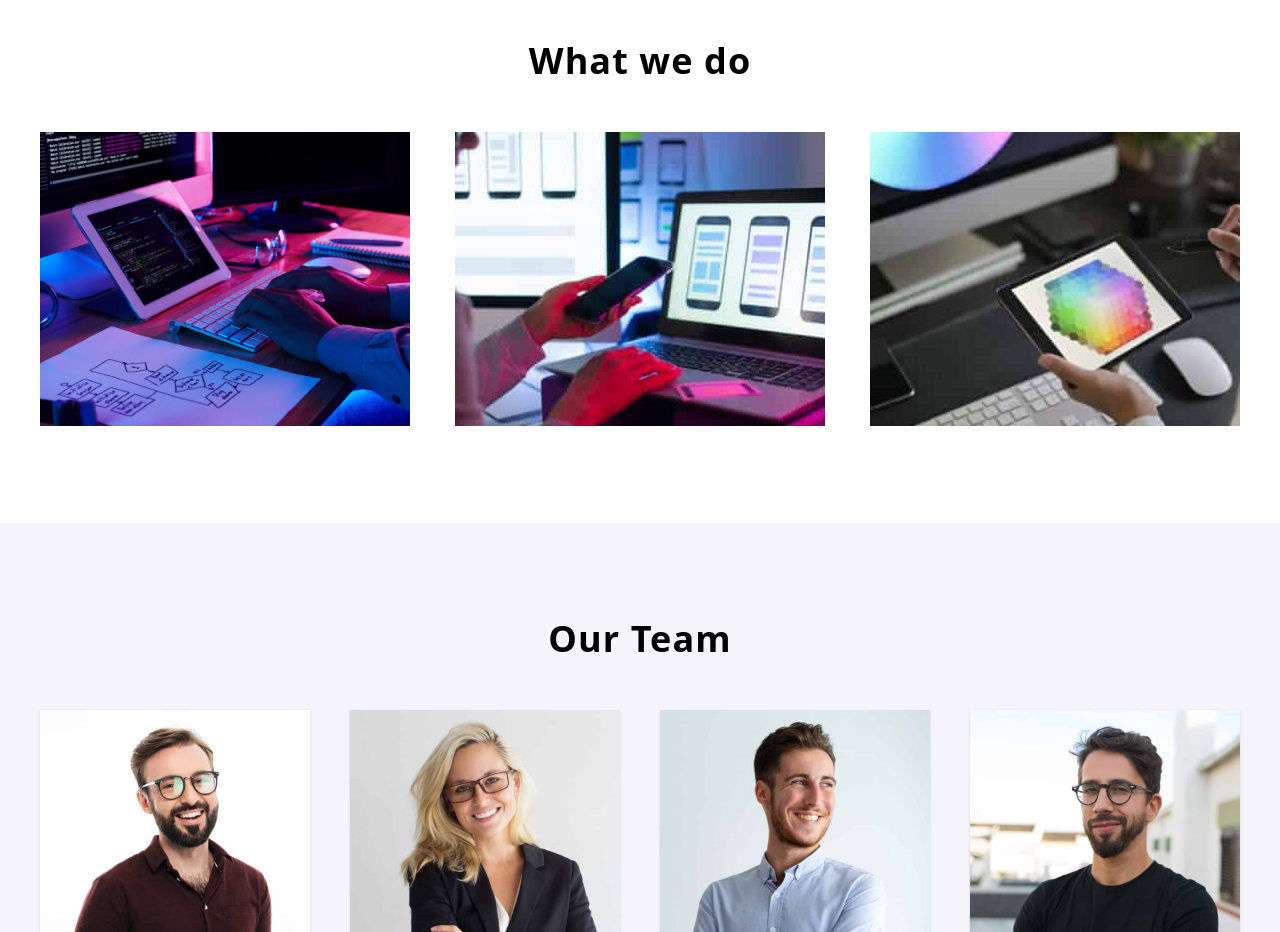
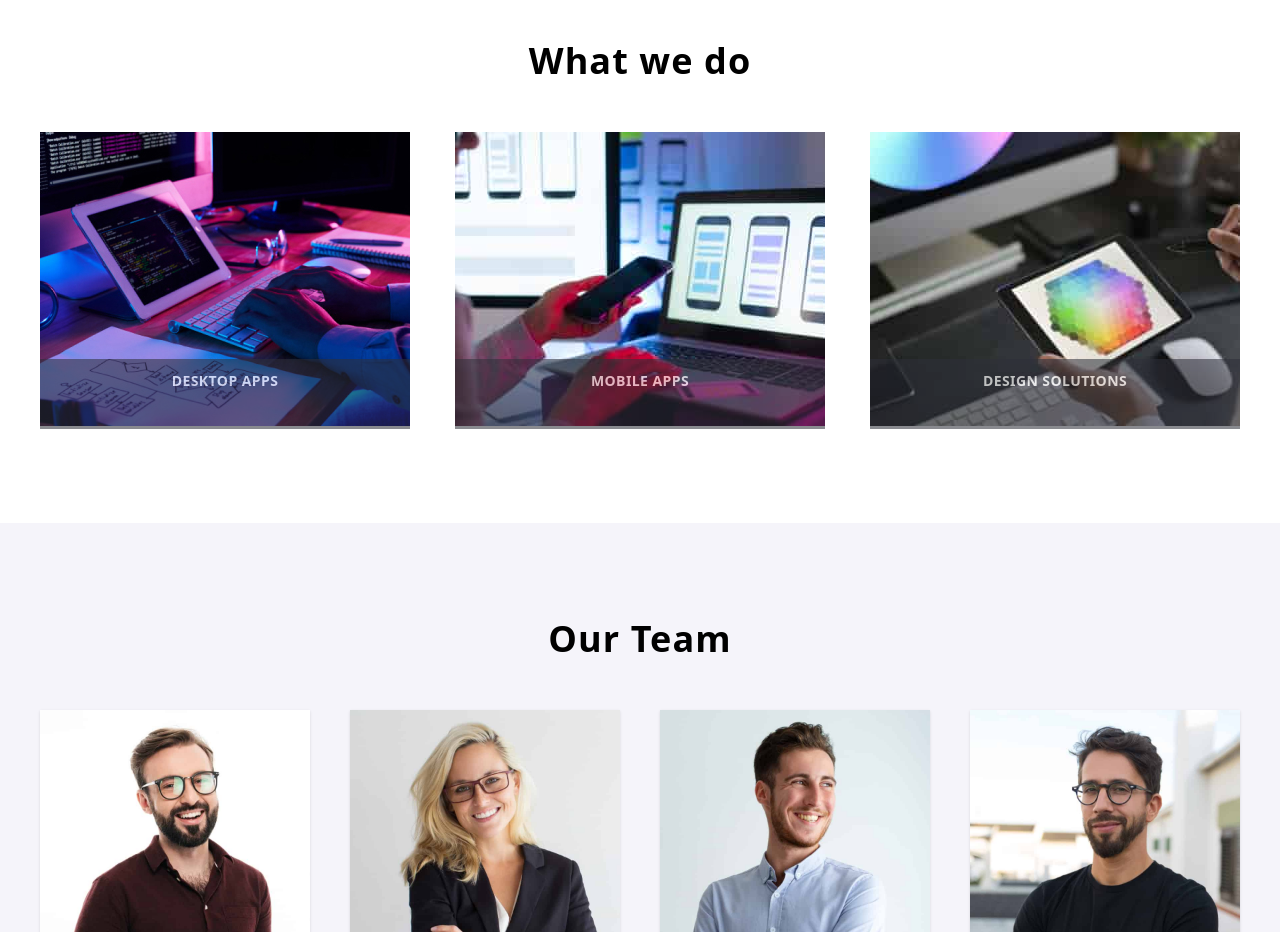
Before and after one commit to bihoi-giulia/goit-markup-hw-05, a plain HTML site: page index.html in a window 1280 px wide. Shown: the part 1080-2012 px from the top of the page. Drawn offline with nearby package versions, Linux system fonts and the light colour scheme.

Commit message:
tema 5 gata

```diff
--- a/css/style.css
+++ b/css/style.css
@@ -260,9 +260,10 @@ body {
   height: 70px;
   position: absolute;
   opacity: 0.7;
-  transform: translate(370px);
+  bottom: 0;
+  left: 0;
+  right: 0;
   transition: transform 250ms ease-in;
-  color: #ffffff;
 }
 .text-presentation {
   font-weight: 700;
@@ -277,11 +278,8 @@ body {
 .img-list-presentation {
   overflow: hidden;
   position: relative;
-  cursor: pointer;
 }
-.img-list-presentation:hover .overlay-presentation {
-  transform: translate(0);
-}
+
 /*Team  Section */
 
 .team-section {
```
